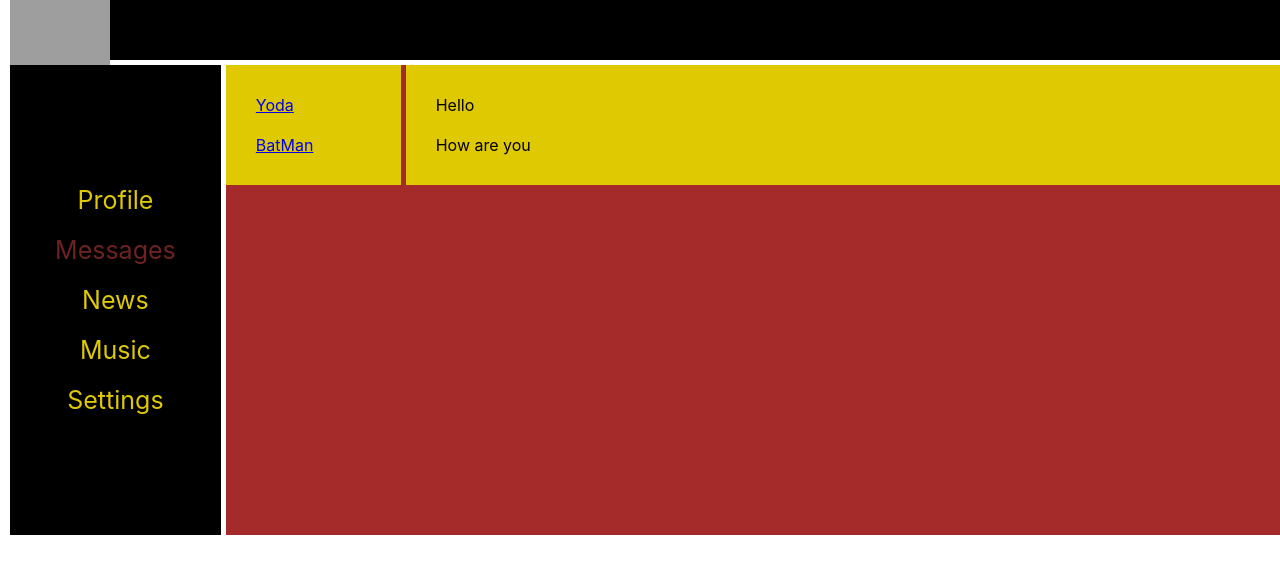
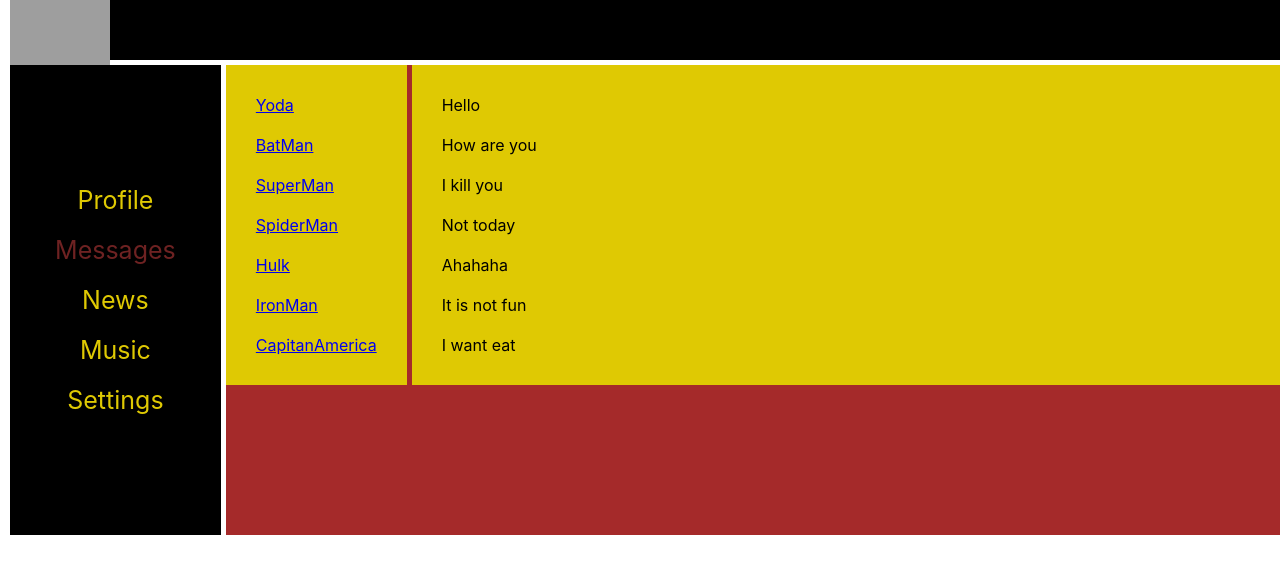
Before and after one commit to chaikovskyit/react_learning, a React (Create React App) app: page /dialogs in a window 1280 px wide. Shown: the top 574 px of the page. Built offline with nearby package versions, Linux system fonts and the light colour scheme; grey boxes are pictures that could not be loaded.

Commit message:
add methodMap

```diff
--- a/src/components/Content/MyPosts/MyPosts.jsx
+++ b/src/components/Content/MyPosts/MyPosts.jsx
@@ -3,10 +3,13 @@ import s from './MyPosts.module.css';
 import Post from './Post/Post';
 
 const MyPosts = () => {
-	let postsData = [
+	let posts = [
 		{ id: 1, message: 'Hi, how are you', like: 1, disLike: 12 },
 		{ id: 2, message: 'Learn React', like: 12, disLike: 0 },
 	];
+	let postsElement = posts.map((p) => {
+		return <Post message={p.message} like={p.like} disLike={p.disLike} />;
+	});
 
 	return (
 		<div className={s.postsBlock}>
@@ -19,18 +22,7 @@ const MyPosts = () => {
 					<button>Add post</button>
 				</div>
 			</div>
-			<div className={s.posts}>
-				<Post
-					message={postsData[0].message}
-					like={postsData[0].like}
-					disLike={postsData[0].disLike}
-				/>
-				<Post
-					message={postsData[1].message}
-					like={postsData[1].like}
-					disLike={postsData[1].disLike}
-				/>
-			</div>
+			<div className={s.posts}>{postsElement}</div>
 		</div>
 	);
 };
--- a/src/components/Dialogs/Dialogs.jsx
+++ b/src/components/Dialogs/Dialogs.jsx
@@ -15,7 +15,7 @@ const Message = (props) => {
 };
 
 const Dialogs = () => {
-	let dialogsData = [
+	let dialogs = [
 		{ id: 1, name: 'Yoda' },
 		{ id: 2, name: 'BatMan' },
 		{ id: 3, name: 'SuperMan' },
@@ -24,8 +24,7 @@ const Dialogs = () => {
 		{ id: 6, name: 'IronMan' },
 		{ id: 7, name: 'CapitanAmerica' },
 	];
-
-	let messagesData = [
+	let messages = [
 		{ id: 1, message: 'Hello' },
 		{ id: 2, message: 'How are you' },
 		{ id: 3, message: 'I kill you' },
@@ -35,16 +34,13 @@ const Dialogs = () => {
 		{ id: 7, message: 'I want eat' },
 	];
 
+	let dialogsElements = dialogs.map((d) => <DialogItem name={d.name} id={d.id} />);
+	let messagesElements = messages.map((m) => <Message message={m.message} />);
+
 	return (
 		<div className={s.dialogs}>
-			<div className={s.dialogItems}>
-				<DialogItem name={dialogsData[0].name} id={dialogsData[0].id} />
-				<DialogItem name={dialogsData[1].name} id={dialogsData[2].id} />
-			</div>
-			<div className={s.messages}>
-				<Message message={messagesData[0].message} />
-				<Message message={messagesData[1].message} />
-			</div>
+			<div className={s.dialogItems}>{dialogsElements}</div>
+			<div className={s.messages}>{messagesElements}</div>
 		</div>
 	);
 };
```
